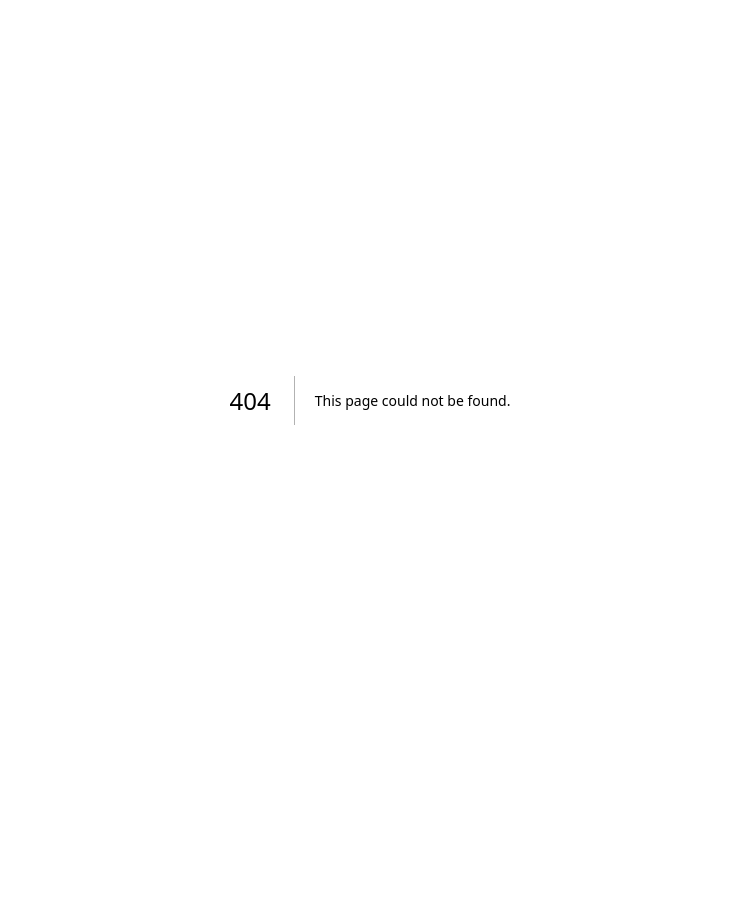
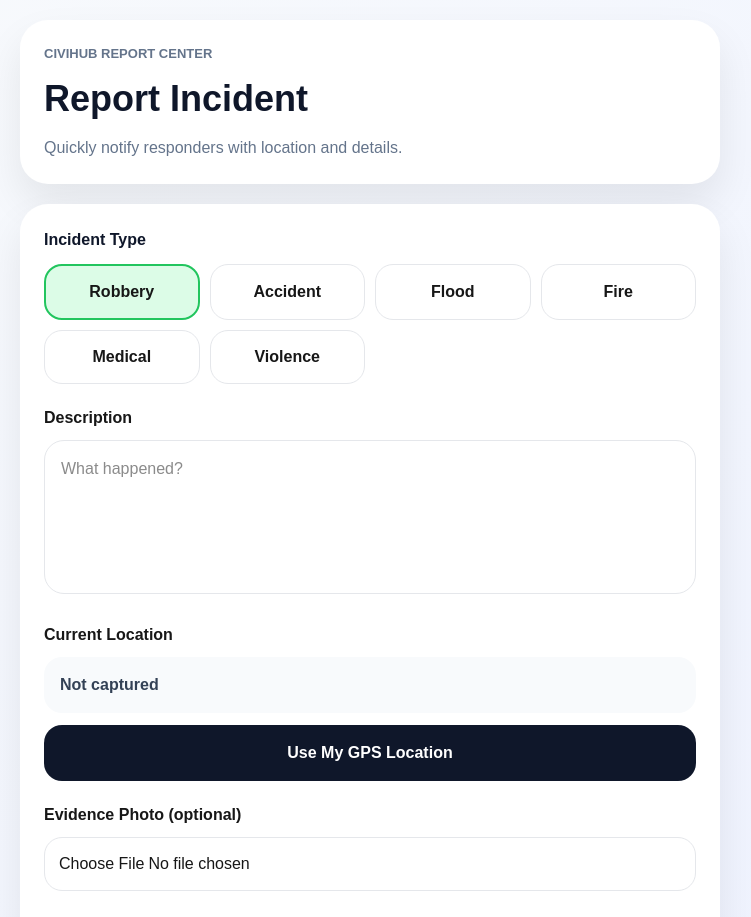
Before and after one commit to LarryCollinsAka/civichub, a Next.js app: page /report in a window 1280 px wide. Before the commit this address had no page. Shown: the top 917 px of the page, without its empty margins (270-1021 px from the left). Before the commit the page ends 800 px from the top, so only its background shows below. Built offline with nearby package versions, Linux system fonts and the light colour scheme.

Commit message:
Added reports page

```diff
--- /dev/null
+++ b/src/app/report/page.tsx
@@ -0,0 +1,291 @@
+"use client";
+
+import { useState } from "react";
+
+export default function ReportPage() {
+  const [incident, setIncident] = useState("Robbery");
+  const [details, setDetails] = useState("");
+  const [location, setLocation] = useState("Not captured");
+  const [loading, setLoading] = useState(false);
+
+  function getLocation() {
+    if (!navigator.geolocation) {
+      setLocation("Geolocation not supported");
+      return;
+    }
+
+    setLoading(true);
+
+    navigator.geolocation.getCurrentPosition(
+      (pos) => {
+        setLocation(
+          `${pos.coords.latitude.toFixed(5)}, ${pos.coords.longitude.toFixed(5)}`
+        );
+        setLoading(false);
+      },
+      () => {
+        setLocation("Unable to retrieve location");
+        setLoading(false);
+      }
+    );
+  }
+
+  function submitReport() {
+    const message =
+      `🚨 CIVIHUB INCIDENT REPORT\n\n` +
+      `Type: ${incident}\n` +
+      `Location: ${location}\n` +
+      `Details: ${details || "No extra details"}\n\n` +
+      `Please respond urgently.`;
+
+    const encoded = encodeURIComponent(message);
+
+    window.open(
+      `https://wa.me/?text=${encoded}`,
+      "_blank"
+    );
+  }
+
+  const types = [
+    "Robbery",
+    "Accident",
+    "Flood",
+    "Fire",
+    "Medical",
+    "Violence",
+  ];
+
+  return (
+    <main
+      style={{
+        minHeight: "100vh",
+        background:
+          "linear-gradient(135deg,#f8fafc,#eef2ff)",
+        padding: "20px",
+      }}
+    >
+      <div
+        style={{
+          maxWidth: 700,
+          margin: "0 auto",
+        }}
+      >
+        {/* Header */}
+        <div
+          style={{
+            background: "white",
+            borderRadius: 28,
+            padding: 24,
+            boxShadow:
+              "0 20px 40px rgba(0,0,0,.08)",
+          }}
+        >
+          <div
+            style={{
+              fontSize: 13,
+              color: "#64748b",
+              fontWeight: 700,
+            }}
+          >
+            CIVIHUB REPORT CENTER
+          </div>
+
+          <h1
+            style={{
+              fontSize: 36,
+              fontWeight: 800,
+              marginTop: 8,
+              color: "#0f172a",
+            }}
+          >
+            Report Incident
+          </h1>
+
+          <p
+            style={{
+              color: "#64748b",
+              marginTop: 10,
+              fontSize: 16,
+            }}
+          >
+            Quickly notify responders with
+            location and details.
+          </p>
+        </div>
+
+        {/* Form */}
+        <div
+          style={{
+            marginTop: 20,
+            background: "white",
+            borderRadius: 28,
+            padding: 24,
+            boxShadow:
+              "0 20px 40px rgba(0,0,0,.08)",
+          }}
+        >
+          {/* Incident Types */}
+          <label
+            style={{
+              fontWeight: 700,
+              color: "#0f172a",
+              display: "block",
+              marginBottom: 12,
+            }}
+          >
+            Incident Type
+          </label>
+
+          <div
+            style={{
+              display: "grid",
+              gridTemplateColumns:
+                "repeat(auto-fit,minmax(140px,1fr))",
+              gap: 10,
+            }}
+          >
+            {types.map((type) => (
+              <button
+                key={type}
+                onClick={() => setIncident(type)}
+                style={{
+                  padding: "14px",
+                  borderRadius: 18,
+                  border:
+                    incident === type
+                      ? "2px solid #22c55e"
+                      : "1px solid #e5e7eb",
+                  background:
+                    incident === type
+                      ? "#dcfce7"
+                      : "#fff",
+                  fontWeight: 700,
+                  cursor: "pointer",
+                }}
+              >
+                {type}
+              </button>
+            ))}
+          </div>
+
+          {/* Description */}
+          <div style={{ marginTop: 22 }}>
+            <label
+              style={{
+                fontWeight: 700,
+                display: "block",
+                marginBottom: 10,
+              }}
+            >
+              Description
+            </label>
+
+            <textarea
+              rows={5}
+              placeholder="What happened?"
+              value={details}
+              onChange={(e) =>
+                setDetails(e.target.value)
+              }
+              style={{
+                width: "100%",
+                borderRadius: 20,
+                border: "1px solid #e5e7eb",
+                padding: 16,
+                fontSize: 16,
+                resize: "none",
+              }}
+            />
+          </div>
+
+          {/* Location */}
+          <div style={{ marginTop: 22 }}>
+            <label
+              style={{
+                fontWeight: 700,
+                display: "block",
+                marginBottom: 10,
+              }}
+            >
+              Current Location
+            </label>
+
+            <div
+              style={{
+                padding: 16,
+                borderRadius: 18,
+                background: "#f8fafc",
+                color: "#334155",
+                fontWeight: 600,
+              }}
+            >
+              {location}
+            </div>
+
+            <button
+              onClick={getLocation}
+              style={{
+                marginTop: 12,
+                width: "100%",
+                padding: "16px",
+                borderRadius: 18,
+                border: "none",
+                background: "#0f172a",
+                color: "white",
+                fontWeight: 700,
+                cursor: "pointer",
+              }}
+            >
+              {loading
+                ? "Capturing..."
+                : "Use My GPS Location"}
+            </button>
+          </div>
+
+          {/* Upload */}
+          <div style={{ marginTop: 22 }}>
+            <label
+              style={{
+                fontWeight: 700,
+                display: "block",
+                marginBottom: 10,
+              }}
+            >
+              Evidence Photo (optional)
+            </label>
+
+            <input
+              type="file"
+              accept="image/*"
+              style={{
+                width: "100%",
+                padding: 14,
+                borderRadius: 18,
+                border: "1px solid #e5e7eb",
+              }}
+            />
+          </div>
+
+          {/* Submit */}
+          <button
+            onClick={submitReport}
+            style={{
+              marginTop: 28,
+              width: "100%",
+              padding: "18px",
+              borderRadius: 22,
+              border: "none",
+              background: "#22c55e",
+              color: "white",
+              fontSize: 18,
+              fontWeight: 800,
+              cursor: "pointer",
+            }}
+          >
+            Send via WhatsApp
+          </button>
+        </div>
+      </div>
+    </main>
+  );
+}
```
